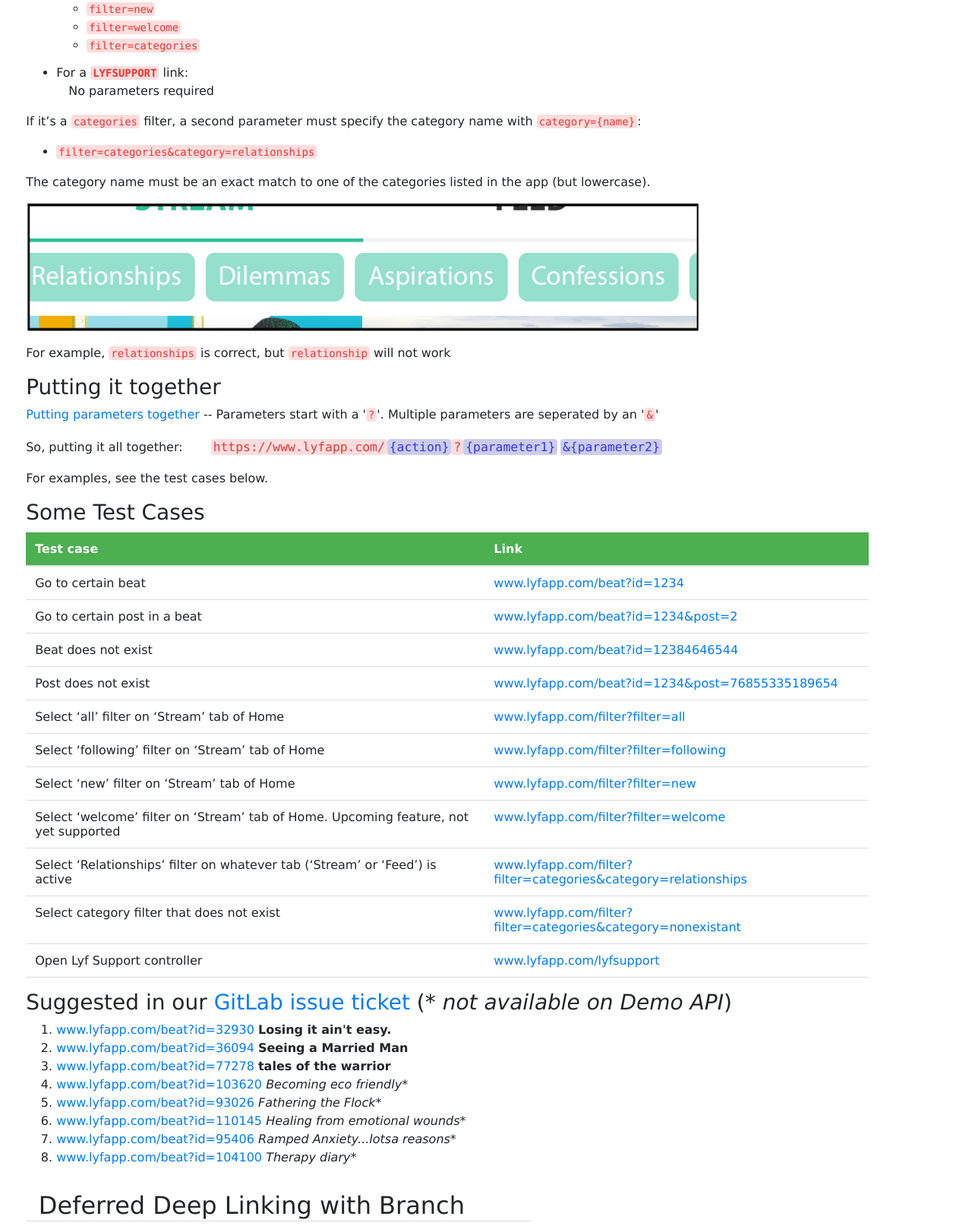
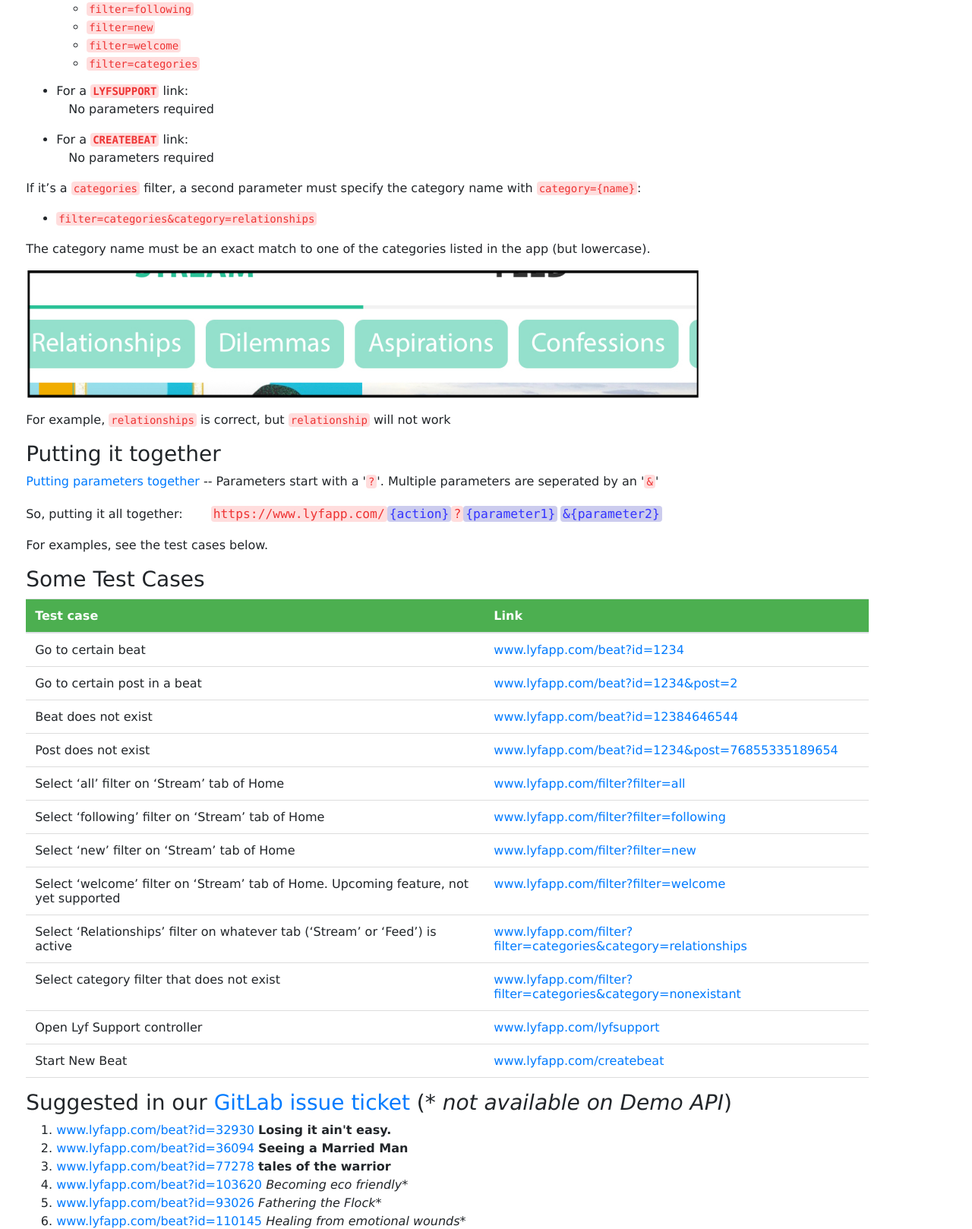
Before and after one commit to lyf-app/lyf-app.github.io, a plain HTML site: page DeepLinking.html in a window 1280 px wide. Shown: the part 1292-2910 px from the top of the page at 76% size. Drawn offline with nearby package versions, Linux system fonts and the light colour scheme.

Commit message:
Add `CreateBeat`

```diff
--- a/DeepLinking.html
+++ b/DeepLinking.html
@@ -98,6 +98,7 @@
                 <li><code>beat</code></li>
                 <li><code>filter</code></li>
                 <li><code>lyfsupport</code></li>
+                <li><code>createbeat</code></li>
             </ul>
             <h3 id="parameters-">Parameters:</h3>
             <ul>
@@ -121,6 +122,10 @@
                 </li>
                 <li style="margin-bottom: 12px">
                 	<p style="margin-bottom:0">For a <strong><code>LYFSUPPORT</code></strong> link:</p>
+                	<p style="margin-top: 0;margin-left: 16px">No parameters required</p>
+                </li>
+                <li style="margin-bottom: 12px">
+                	<p style="margin-bottom:0">For a <strong><code>CREATEBEAT</code></strong> link:</p>
                 	<p style="margin-top: 0;margin-left: 16px">No parameters required</p>
                 </li>
             </ul>
@@ -201,6 +206,11 @@
                         <td><a href="http://www.lyfapp.com/lyfsupport">www.lyfapp.com/lyfsupport</a>
                         </td>
                     </tr>
+                    <tr>
+                        <td>Start New Beat</td>
+                        <td><a href="http://www.lyfapp.com/createbeat">www.lyfapp.com/createbeat</a>
+                        </td>
+                    </tr>
                 </tbody>
             </table>
             <h3
```
